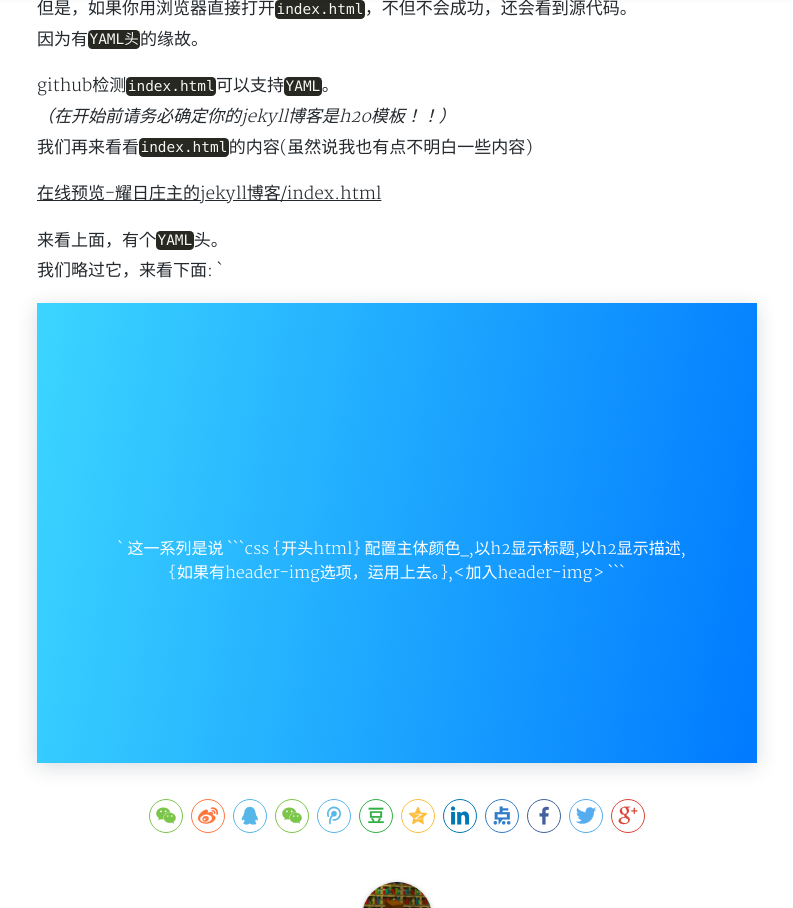
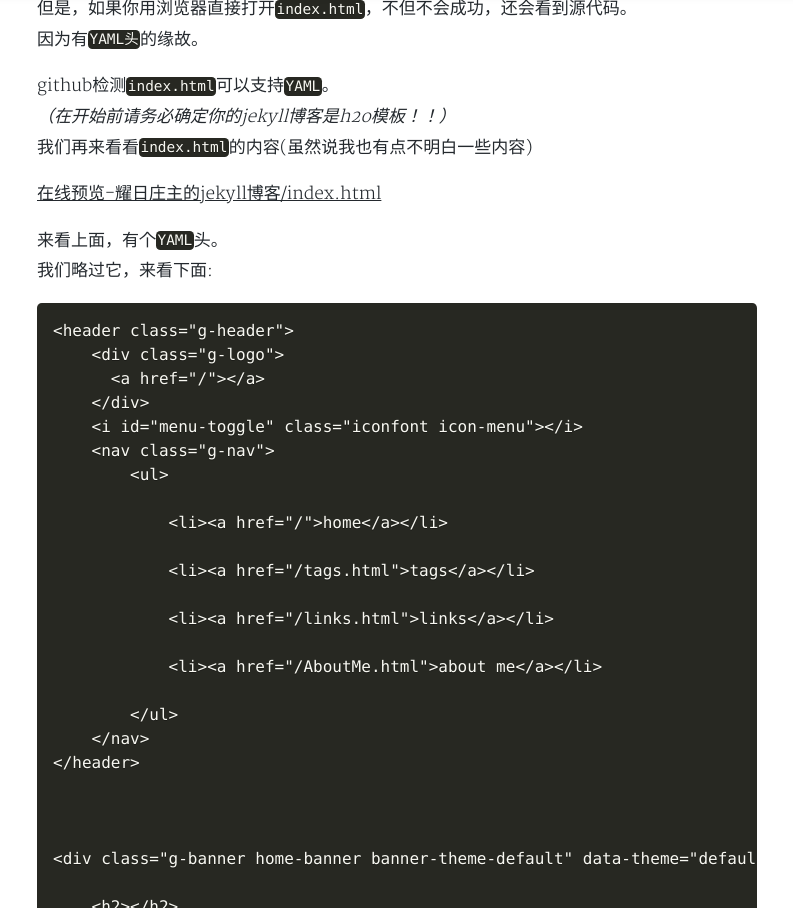
Before and after one commit to Sunbertrs/sunbossrs-blog-v1, a Jekyll site: the page built from _posts/2018-06-01-h2opage.md, in a window 1280 px wide and 1400 px high, scrolled down 749 px, cut to the strip 0-908 px from the top of the window. Shown: the whole strip, without its empty margins (243-1036 px from the left). Built offline with Jekyll 4.4.1, drawn with Linux system fonts in a browser that asks for light colours; nearby versions of some CDN libraries; a style sheet for code colours, icons or effects is not loaded; some of the changed text lies outside the part shown.

Commit message:
Update 2018-06-01-h2opage.md

````diff
--- a/_posts/2018-06-01-h2opage.md
+++ b/_posts/2018-06-01-h2opage.md
@@ -21,16 +21,22 @@ github检测`index.html`可以支持`YAML`。
 
 来看上面，有个`YAML`头。
 我们略过它，来看下面:
-`
+```css
 {% include header.html %}
 
+
 <div class="g-banner home-banner {{ site.theme-color | prepend: 'banner-theme-' }}" data-theme="{{ site.theme-color }}">
+
     <h2>{{ page.home-title }}</h2>
+
     <h3>{{ page.description }}</h3>
+
     {% if page.header-img %}
+
     <img class="header-img" src="{{ page.header-img | prepend: site.baseurl }}" alt="">
+
     {% endif %}
-`
+```
 这一系列是说
 ```css
 {开头html}
````
